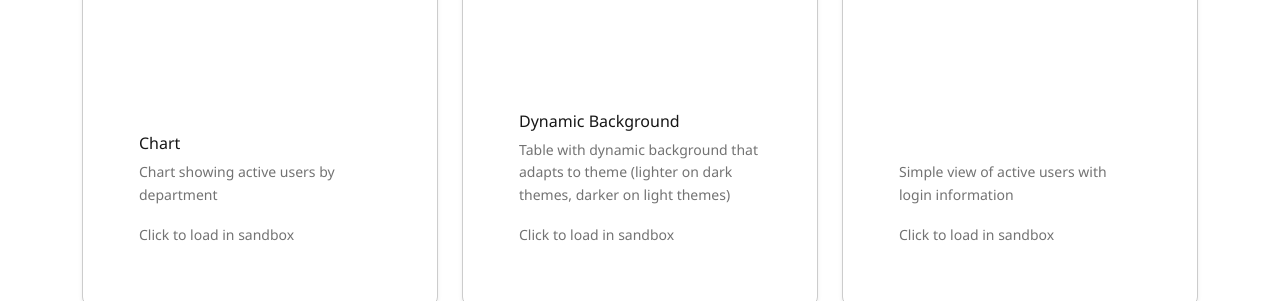
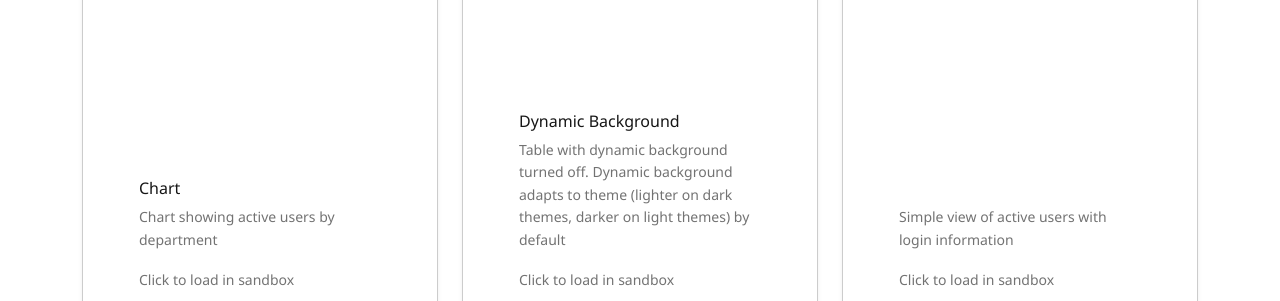
Before and after one commit to widgemo/widgemo-demo, a React (Vite) app: page / in a window 1280 px wide. Shown: the part 1640-1941 px from the top of the page. Built offline with nearby package versions, Linux system fonts and the light colour scheme.

Commit message:
Disable dynamic background in gallery configuration and update description

```diff
--- a/src/App.tsx
+++ b/src/App.tsx
@@ -162,9 +162,9 @@ const galleryConfigs: Array<{ config: WidgemoConfig; description: string }> = [
         { name: 'department', label: 'Department', type: 'text' },
         { name: 'status', label: 'Active', type: 'boolean' },
       ],
-      styling: { dynamicBackground: true, shadow: true },
-    },
-    description: 'Table with dynamic background that adapts to theme (lighter on dark themes, darker on light themes)'
+      styling: { dynamicBackground: false, shadow: true },
+    },
+    description: 'Table with dynamic background turned off. Dynamic background adapts to theme (lighter on dark themes, darker on light themes) by default'
   },
   {
     config: {
```
